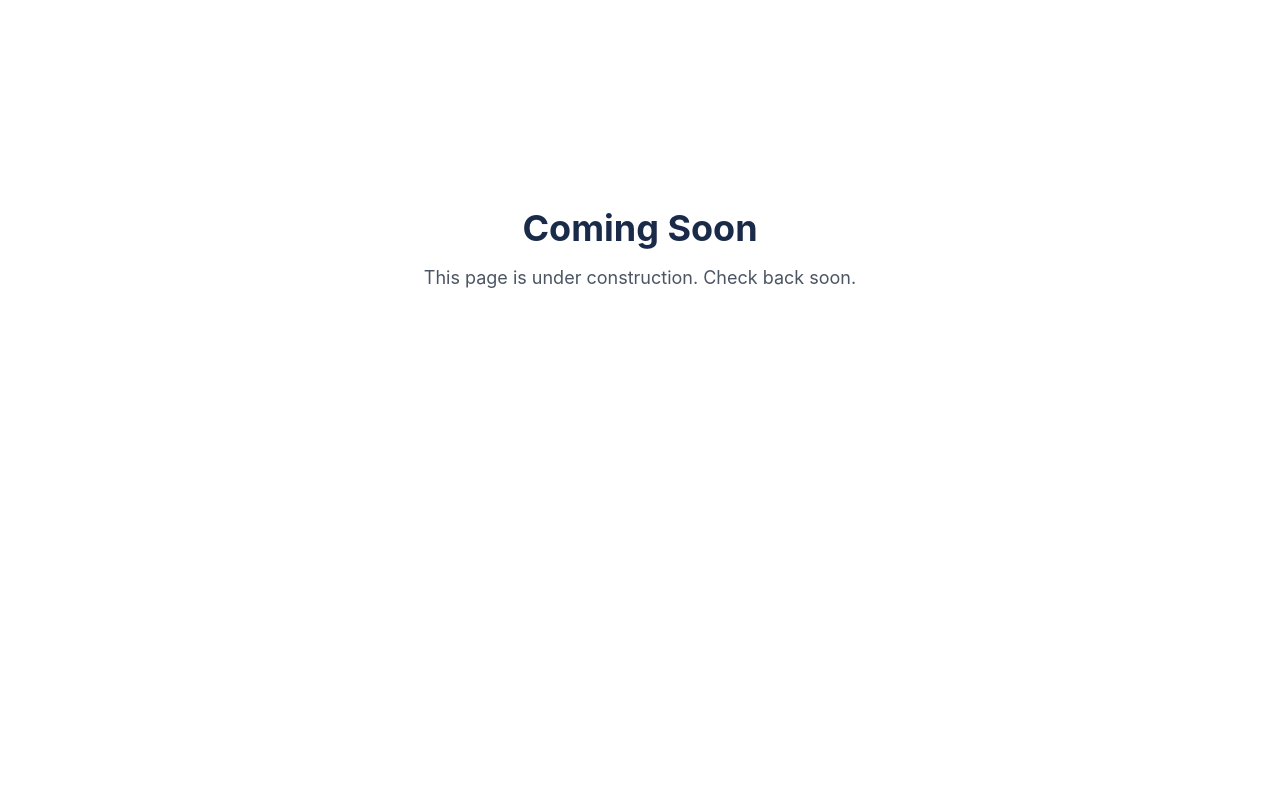
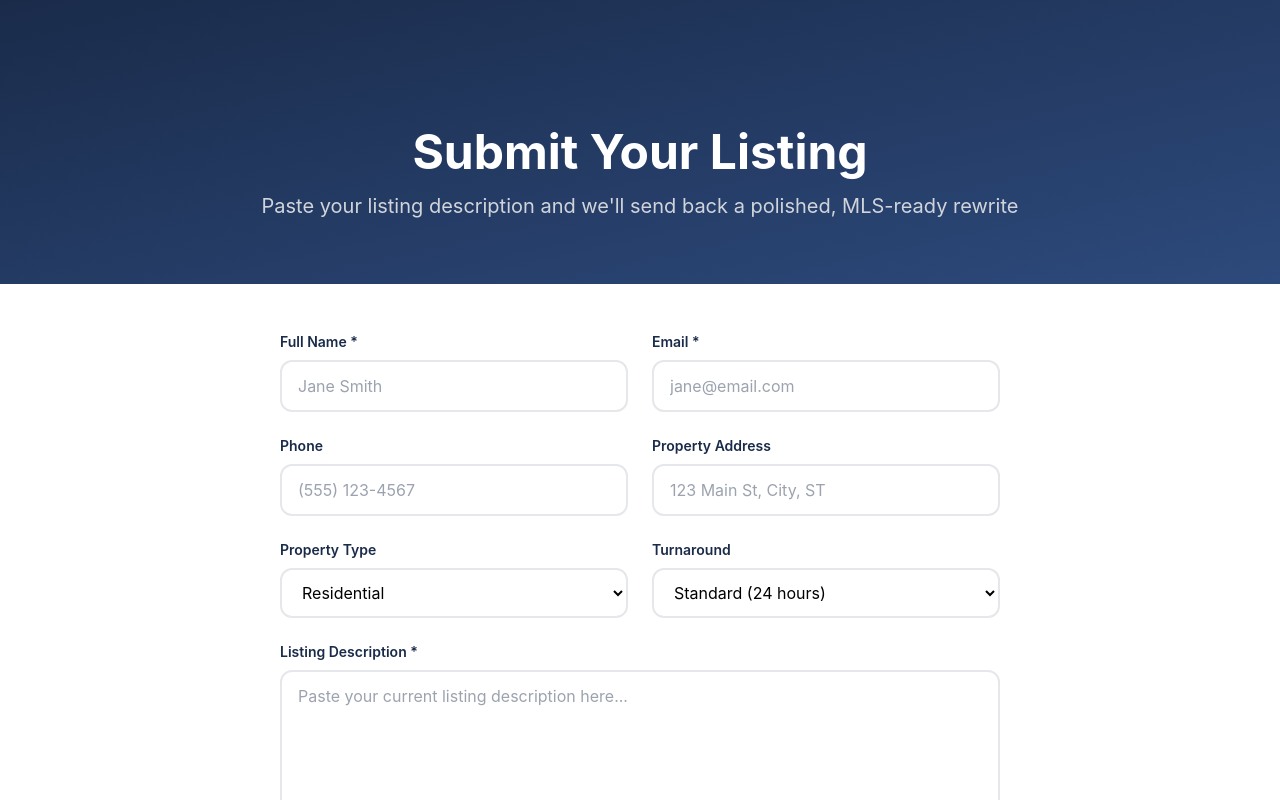
Before and after one commit to idxrealty-wq/getreadytopost.com, a Next.js app: page /upload in a window 1280 px wide. Shown: the top 800 px of the page. Built offline with nearby package versions, Linux system fonts and the light colour scheme.

Commit message:
Add Upload page

```diff
--- a/src/app/upload/page.tsx
+++ b/src/app/upload/page.tsx
@@ -1,10 +1,90 @@
-export default function Page() {
+"use client";
+import { useState } from 'react';
+import Link from 'next/link';
+
+export default function UploadPage() {
+  const [formData, setFormData] = useState({
+    name: '', email: '', phone: '', propertyAddress: '',
+    propertyType: 'residential', listingDescription: '', wordCount: 'standard',
+    turnaround: 'standard', notes: ''
+  });
+
+  const handleChange = (e: React.ChangeEvent<HTMLInputElement | HTMLTextAreaElement | HTMLSelectElement>) => {
+    setFormData({ ...formData, [e.target.name]: e.target.value });
+  };
+
   return (
-    <main className="pt-32 min-h-screen bg-white">
-      <div className="max-w-4xl mx-auto px-6 py-20 text-center">
-        <h1 className="text-4xl font-bold text-[#1a2b4a] mb-4">Coming Soon</h1>
-        <p className="text-gray-600 text-lg">This page is under construction. Check back soon.</p>
-      </div>
+    <main>
+      <section className="bg-gradient-to-br from-[#1a2b4a] to-[#2d4a7c] text-white py-16 pt-32">
+        <div className="max-w-4xl mx-auto px-6 text-center">
+          <h1 className="text-4xl md:text-5xl font-bold mb-4">Submit Your Listing</h1>
+          <p className="text-xl text-gray-300">Paste your listing description and we'll send back a polished, MLS-ready rewrite</p>
+        </div>
+      </section>
+
+      <section className="py-12 bg-white">
+        <div className="max-w-3xl mx-auto px-6">
+          <form className="space-y-6">
+            <div className="grid md:grid-cols-2 gap-6">
+              <div>
+                <label className="block text-sm font-semibold text-[#1a2b4a] mb-2">Full Name *</label>
+                <input name="name" value={formData.name} onChange={handleChange} required className="w-full px-4 py-3 border-2 border-gray-200 rounded-xl focus:border-[#c9a227] focus:outline-none" placeholder="Jane Smith" />
+              </div>
+              <div>
+                <label className="block text-sm font-semibold text-[#1a2b4a] mb-2">Email *</label>
+                <input name="email" type="email" value={formData.email} onChange={handleChange} required className="w-full px-4 py-3 border-2 border-gray-200 rounded-xl focus:border-[#c9a227] focus:outline-none" placeholder="jane@email.com" />
+              </div>
+            </div>
+
+            <div className="grid md:grid-cols-2 gap-6">
+              <div>
+                <label className="block text-sm font-semibold text-[#1a2b4a] mb-2">Phone</label>
+                <input name="phone" value={formData.phone} onChange={handleChange} className="w-full px-4 py-3 border-2 border-gray-200 rounded-xl focus:border-[#c9a227] focus:outline-none" placeholder="(555) 123-4567" />
+              </div>
+              <div>
+                <label className="block text-sm font-semibold text-[#1a2b4a] mb-2">Property Address</label>
+                <input name="propertyAddress" value={formData.propertyAddress} onChange={handleChange} className="w-full px-4 py-3 border-2 border-gray-200 rounded-xl focus:border-[#c9a227] focus:outline-none" placeholder="123 Main St, City, ST" />
+              </div>
+            </div>
+
+            <div className="grid md:grid-cols-2 gap-6">
+              <div>
+                <label className="block text-sm font-semibold text-[#1a2b4a] mb-2">Property Type</label>
+                <select name="propertyType" value={formData.propertyType} onChange={handleChange} className="w-full px-4 py-3 border-2 border-gray-200 rounded-xl focus:border-[#c9a227] focus:outline-none bg-white">
+                  <option value="residential">Residential</option>
+                  <option value="condo">Condo / Townhome</option>
+                  <option value="land">Vacant Land</option>
+                  <option value="commercial">Commercial</option>
+                  <option value="multi-family">Multi-Family</option>
+                </select>
+              </div>
+              <div>
+                <label className="block text-sm font-semibold text-[#1a2b4a] mb-2">Turnaround</label>
+                <select name="turnaround" value={formData.turnaround} onChange={handleChange} className="w-full px-4 py-3 border-2 border-gray-200 rounded-xl focus:border-[#c9a227] focus:outline-none bg-white">
+                  <option value="standard">Standard (24 hours)</option>
+                  <option value="rush">Rush (Same Day) +$50</option>
+                </select>
+              </div>
+            </div>
+
+            <div>
+              <label className="block text-sm font-semibold text-[#1a2b4a] mb-2">Listing Description *</label>
+              <textarea name="listingDescription" value={formData.listingDescription} onChange={handleChange} required rows={8} className="w-full px-4 py-3 border-2 border-gray-200 rounded-xl focus:border-[#c9a227] focus:outline-none" placeholder="Paste your current listing description here..." />
+            </div>
+
+            <div>
+              <label className="block text-sm font-semibold text-[#1a2b4a] mb-2">Special Notes</label>
+              <textarea name="notes" value={formData.notes} onChange={handleChange} rows={3} className="w-full px-4 py-3 border-2 border-gray-200 rounded-xl focus:border-[#c9a227] focus:outline-none" placeholder="Any special instructions or details..." />
+            </div>
+
+            <button type="submit" className="w-full bg-[#c9a227] hover:bg-[#e8c547] text-white py-4 rounded-xl font-bold text-lg transition">Submit for Rewrite</button>
+          </form>
+
+          <div className="mt-8 text-center">
+            <Link href="/" className="text-[#1a2b4a]/60 hover:text-[#1a2b4a] font-semibold">← Back to Home</Link>
+          </div>
+        </div>
+      </section>
     </main>
   );
 }
```
